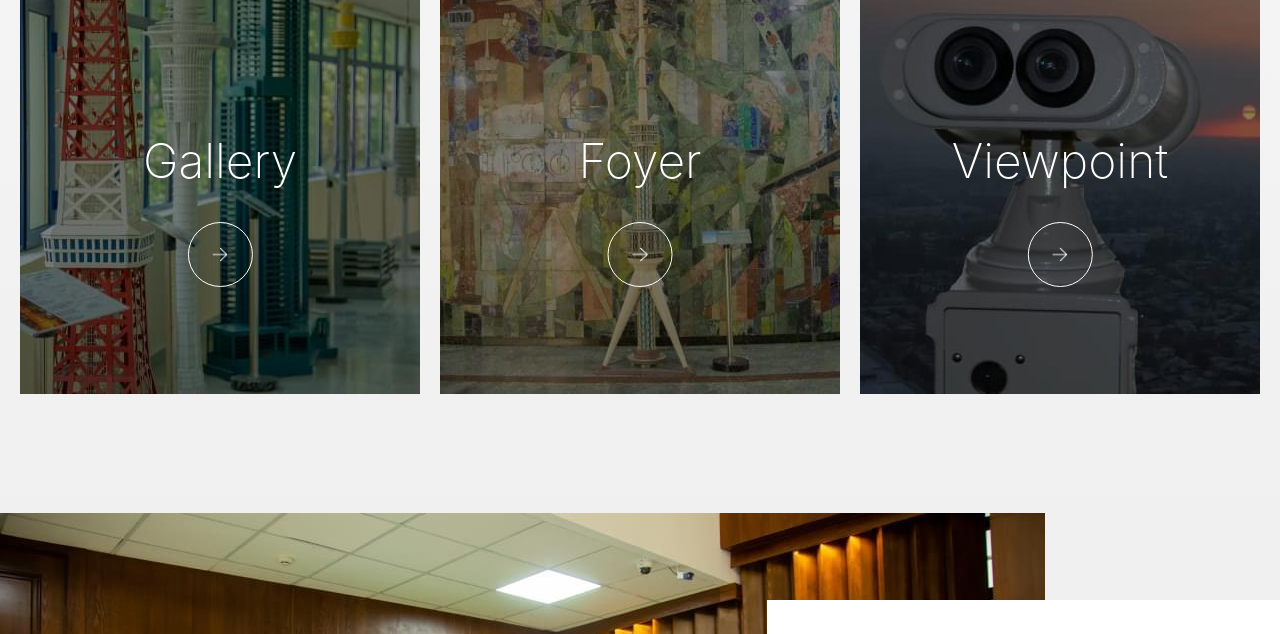
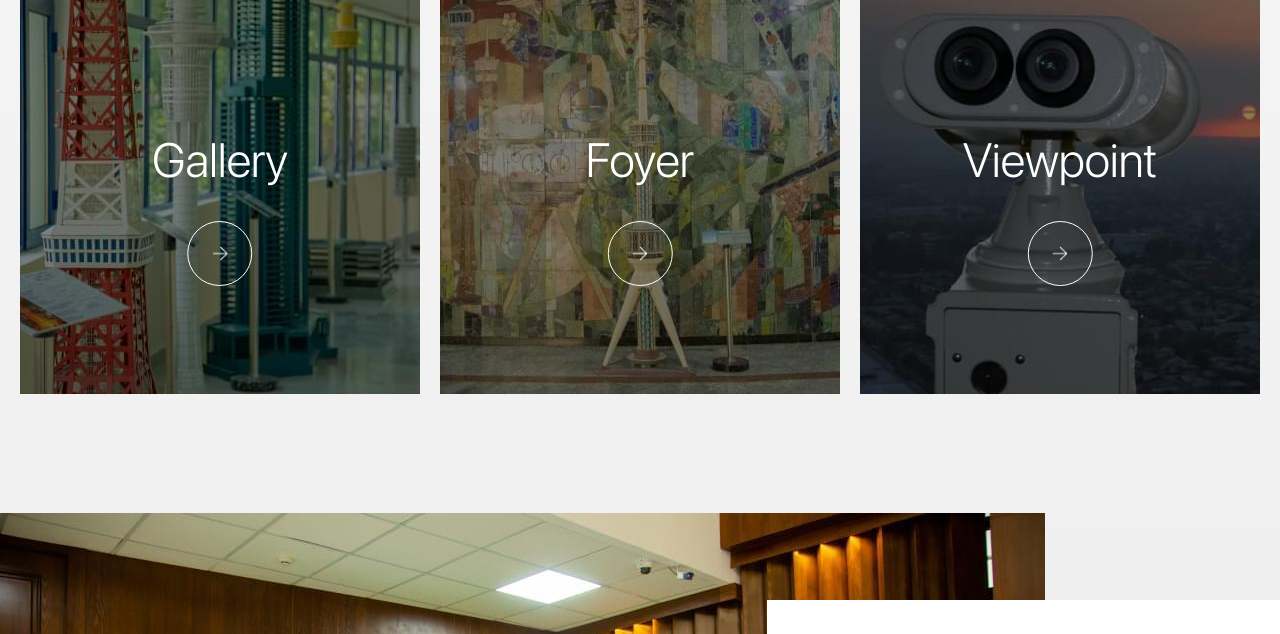
Before and after one commit to fayzullarakhmatullayev/tv-tower, a plain HTML site: page agency.html in a window 1280 px wide. Shown: the part 2400-3034 px from the top of the page. Drawn offline with Linux system fonts and the light colour scheme; a web font is replaced by a local one.

Commit message:
Update agency.html

```diff
--- a/agency.html
+++ b/agency.html
@@ -5,6 +5,10 @@
     <meta http-equiv="X-UA-Compatible" content="IE=edge">
     <meta name="viewport" content="width=device-width, initial-scale=1.0">
     <title>TV-Tower</title>
+    <!-- Fonts -->
+    <link rel="stylesheet" href="https://fonts.googleapis.com/css2?family=Roboto:wght@100&display=swap">
+    <link rel="stylesheet" href="./fonts/sf_pro_display/stylesheet.css">
+    <link rel="stylesheet" href="./fonts/freight/stylesheet.css">
     <!-- Fontawesome -->
     <link rel="stylesheet" href="https://cdnjs.cloudflare.com/ajax/libs/font-awesome/4.7.0/css/font-awesome.min.css">
     <!-- Slick slider css -->
```
